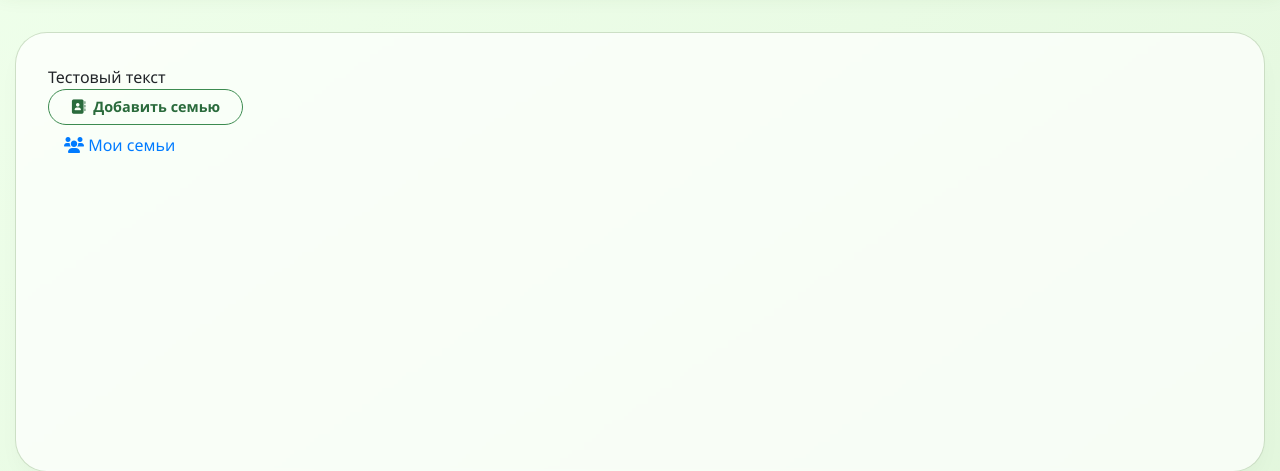
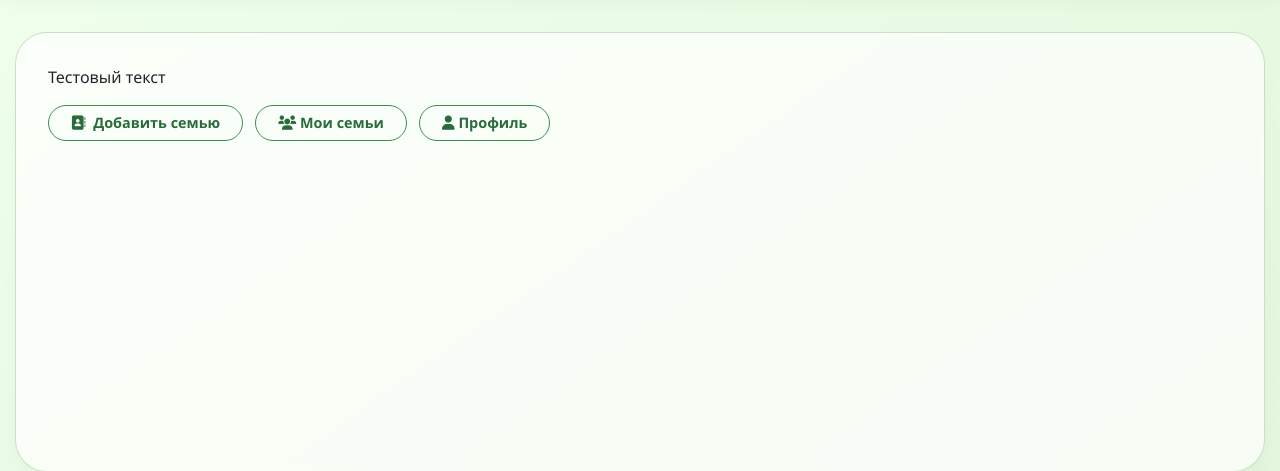
Before and after one commit to Rigerius/FamilyTreE, a Flask app: page / in a window 1280 px wide. Shown: the part 88-559 px from the top of the page. Run offline with Flask 3, Linux system fonts and the light colour scheme; a user stored in the database is signed in; some libraries are stand-ins or nearby versions.

Commit message:
Update test_1.html

```diff
--- a/templates/test_1.html
+++ b/templates/test_1.html
@@ -2,17 +2,24 @@
 
 {% block content %}
 <div>Тестовый текст</div>
+
 {% if current_user.is_authenticated %}
+    <div class="mt-3">
         <a href="/create_family" class="btn btn-leaf-outline mr-2">
             <i class="fas fa-address-book mr-1"></i> Добавить семью
         </a>
-<a class="nav-link" href="{{ url_for('my_families') }}">
+        <a class="btn btn-leaf-outline mr-2" href="{{ url_for('my_families') }}">
             <i class="fas fa-users"></i> Мои семьи
         </a>
+        <a class="btn btn-leaf-outline mr-2" href="{{ url_for('profile') }}">
+            <i class="fas fa-user"></i> Профиль
+        </a>
+    </div>
+
     {% with messages = get_flashed_messages(with_categories=true) %}
         {% if messages %}
             {% for category, message in messages %}
-                                <div class="alert alert-{{ category }} alert-dismissible fade show" role="alert">
+                <div class="alert alert-{{ category }} alert-dismissible fade show mt-3" role="alert">
                     {{ message }}
                     <button type="button" class="close" data-dismiss="alert" aria-label="Close">
                         <span aria-hidden="true">&times;</span>
@@ -21,5 +28,10 @@
             {% endfor %}
         {% endif %}
     {% endwith %}
+{% else %}
+    <div class="mt-4">
+        <p>Добро пожаловать! Пожалуйста, войдите или зарегистрируйтесь.</p>
+    </div>
 {% endif %}
+
 {% endblock %}
```
Lines whose indentation alone changed are shown as unchanged.
